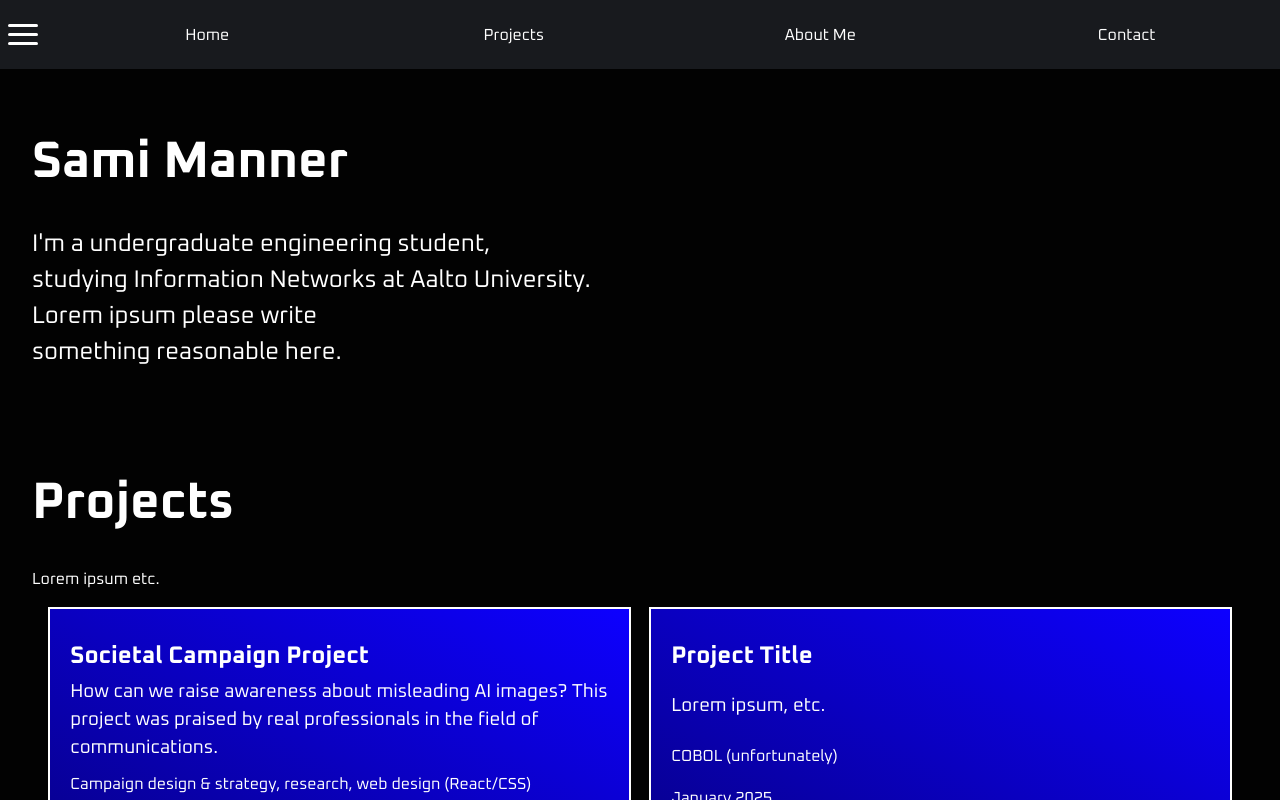
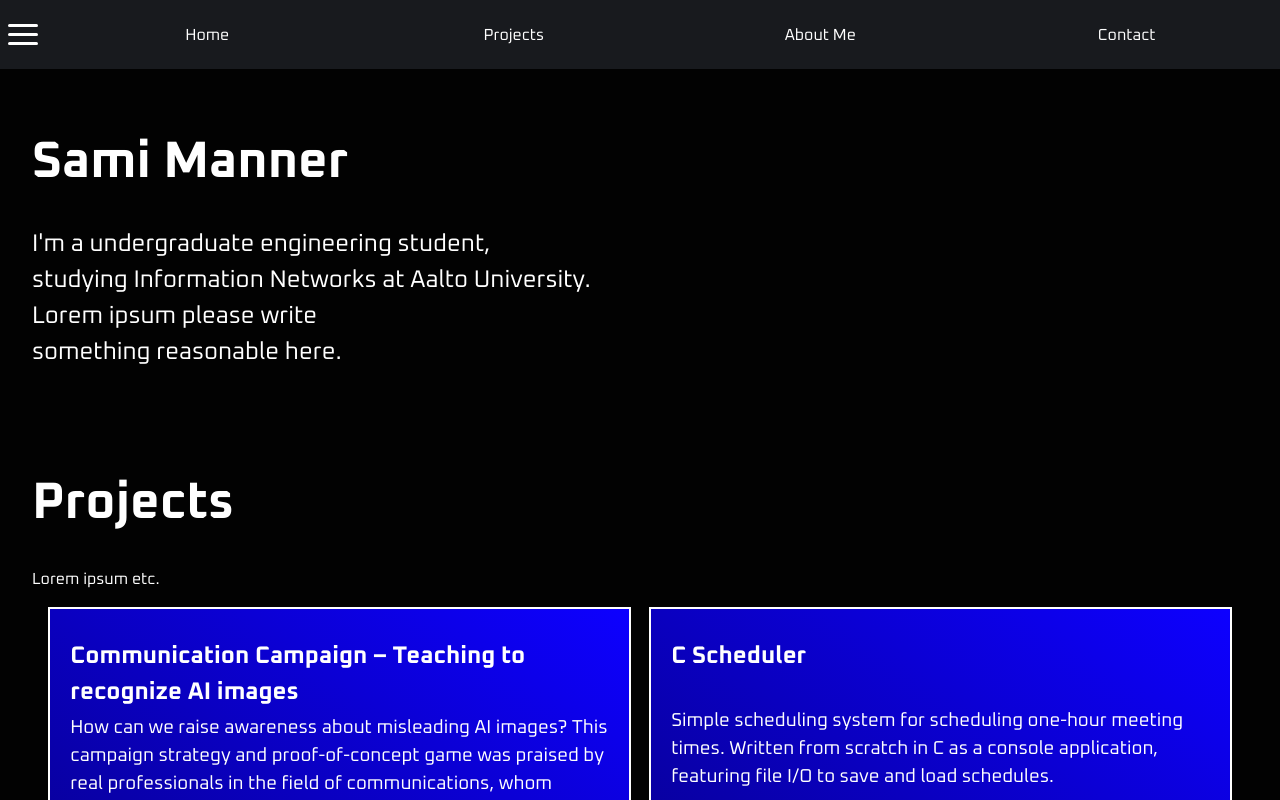
Before and after one commit to silentwinter0/portfolio, a React (Vite) app: page / in a window 1280 px wide. Shown: the top 800 px of the page. Built offline with nearby package versions, Linux system fonts and the light colour scheme.

Commit message:
Added project information

```diff
--- a/src/components/ProjectContainer.jsx
+++ b/src/components/ProjectContainer.jsx
@@ -8,19 +8,25 @@ export default function ProjectContainer() {
         <div className="top-projects">
           <ProjectCard
             imageSrc=""
-            title="Societal Campaign Project"
-            subtitle="How can we raise awareness about misleading AI images? This project was praised by real professionals in the field of communications."
-            tech="Campaign design & strategy, research, web design (React/CSS)"
+            title="Communication Campaign – Teaching to recognize AI images"
+            subtitle="How can we raise awareness about misleading AI images?
+            This campaign strategy and proof-of-concept game was praised by real
+             professionals in the field of communications, whom praised its
+             clear strategy and noted it could be put to use as-is."
+            tech="Campaign design & strategy, research, content creation.
+            Responsible for POC design and implementation (React/CSS)"
             date="January 2025 – May 2025"
-            link="./"
+            link="./projects/communication-campaign"
           />
           <ProjectCard
             imageSrc=""
-            title="Project Title"
-            subtitle="Lorem ipsum, etc."
-            tech="COBOL (unfortunately)"
-            date="January 2025"
-            link="./"
+            title="C Scheduler"
+            subtitle="Simple scheduling system for scheduling one-hour meeting
+            times. Written from scratch in C as a console application, featuring
+             file I/O to save and load schedules."
+            tech="Written in C"
+            date="March 2025"
+            link="./projects/c-scheduler"
           />
           <ProjectCard
             imageSrc=""
```
